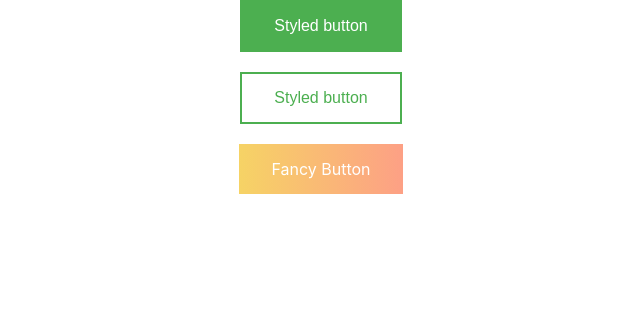
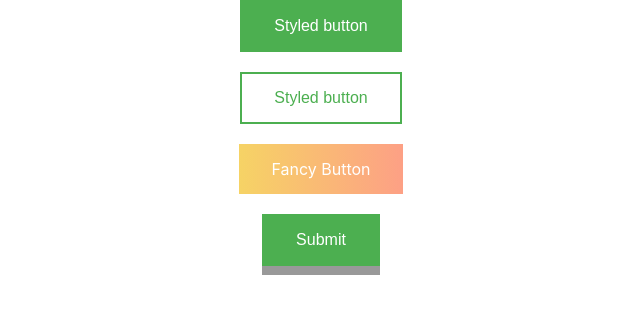
Before and after one commit to lukasz-klekner/styled_components_training, a React (Create React App) app: page / in a window 1280 px wide. Shown: the top 314 px of the page, without its empty margins (319-959 px from the left). Built offline with nearby package versions, Linux system fonts and the light colour scheme.

Commit message:
adds Submit button with adding attributes

```diff
--- a/src/App.js
+++ b/src/App.js
@@ -1,5 +1,5 @@
 import './App.css';
-import { FancyButton } from './components/Button/Button.styles';
+import { FancyButton, SubmitButton } from './components/Button/Button.styles';
 import Button  from './components/Button/Button';
 
 function App() {
@@ -12,6 +12,9 @@ function App() {
       <br/>
       <br/>
       <FancyButton as='a'>Fancy Button</FancyButton>
+      <br/>
+      <br/>
+      <SubmitButton>Submit</SubmitButton>
     </div>
   );
 }
--- a/src/components/Button/Button.styles.js
+++ b/src/components/Button/Button.styles.js
@@ -22,3 +22,12 @@ export const FancyButton = styled(StyledButton)`
     background-image: linear-gradient(to right, #f6d365 0%, #fda085 100%);
     border: none
 `
+
+export const SubmitButton = styled(StyledButton).attrs({type: 'submit'})`
+box-shadow: 0 9px #999;
+&:active{
+  background-color: ${({variant}) => variant!=='outline' ? '#FFF' : '#4caf50'};
+  box-shadow: 0 5px #666;
+  transform: translateY(4px);
+}
+`
```
